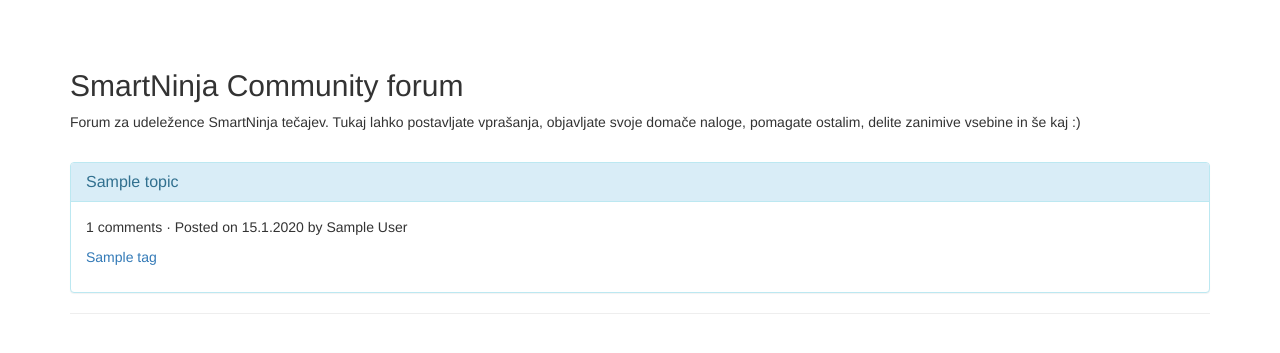
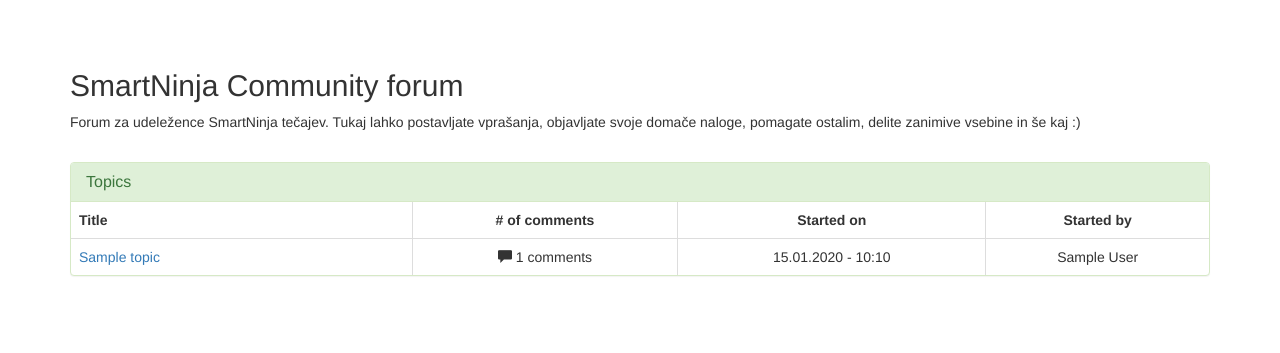
Before and after one commit to smartninja/forum, a Python web app: template templates/index.html in a window 1280 px wide. Shown: the part 51-404 px from the top of the page. Run offline with Jinja, Linux system fonts and the light colour scheme; the template is opened without the code that fills it: most values are stand-ins (such as "Sample title", 1, 10 or a date in 2020).

Commit message:
Index view update.

```diff
--- a/templates/index.html
+++ b/templates/index.html
@@ -4,41 +4,41 @@
 {% block content %}
     <h2>SmartNinja Community forum</h2>
 
-    <p>
-        Forum za udeležence SmartNinja tečajev. Tukaj lahko postavljate vprašanja, objavljate svoje domače naloge,
-        pomagate ostalim, delite zanimive vsebine in še kaj :)
-    </p>
+    <p>Forum za udeležence SmartNinja tečajev. Tukaj lahko postavljate vprašanja, objavljate svoje domače naloge, pomagate ostalim, delite zanimive vsebine in še kaj :)</p>
 
     <br>
 
     {% if username %}
-        {% for topic in topics %}
-        <div class="panel panel-info">
+        <div class="panel panel-success">
             <div class="panel-heading">
-                <h3 class="panel-title"><a href="/topic/{{ topic.key.id() }}">{{ topic.title }}</a></h3>
+                <h3 class="panel-title">Topics</h3>
             </div>
-
-            <div class="panel-body">
-                <p>{{ topic.num_comments }} comments · Posted on {{ topic.created.day }}.{{ topic.created.month }}.{{ topic.created.year }} by {{ topic.author }}</p>
-
-                {% if topic.tags %}
-                    <p>{% for tag in topic.tags %}
-                        <a href="#">{{ tag }}</a> &emsp;
-                    {% endfor %}</p>
-                {% endif %}
-            </div>
-
-            {% if admin %}
-            <div class="panel-footer text-right">
-                <a href="/delete-topic/{{ topic.key.id() }}" class="btn btn-danger btn-xs"><span class="glyphicon glyphicon-remove"></span> Delete</a>
-            </div>
-            {% endif %}
+            <table class="table table-bordered">
+                <tr>
+                    <th width="30%">Title</th>
+                    <th class="text-center"># of comments</th>
+                    <th class="text-center">Started on</th>
+                    <th class="text-center">Started by</th>
+                    {% if admin %}
+                    <th class="text-right">Admin</th>
+                    {% endif %}
+                </tr>
+                {% for topic in topics %}
+                <tr>
+                    <td><a href="/topic/{{ topic.key.id() }}">{{ topic.title }}</a></td>
+                    <td class="text-center"><span class="glyphicon glyphicon-comment"></span> {{ topic.num_comments }} comments</td>
+                    <td class="text-center">{{ topic.created.strftime('%d.%m.%Y - %H:%I') }}</td>
+                    <td class="text-center">{{ topic.author }}</td>
+                    {% if admin %}
+                    <td class="text-right">
+                        <a href="/delete-topic/{{ topic.key.id() }}" class="btn btn-danger btn-xs"><span class="glyphicon glyphicon-remove"></span> Delete</a>
+                    </td>
+                    {% endif %}
+                </tr>
+                {% endfor %}
+            </table>
         </div>
-        {% endfor %}
     {% else %}
         <p>Prijavi se za ogled foruma in komentiranje.</p>
     {% endif %}
-
-    <hr>
-
 {% endblock content %}
```
